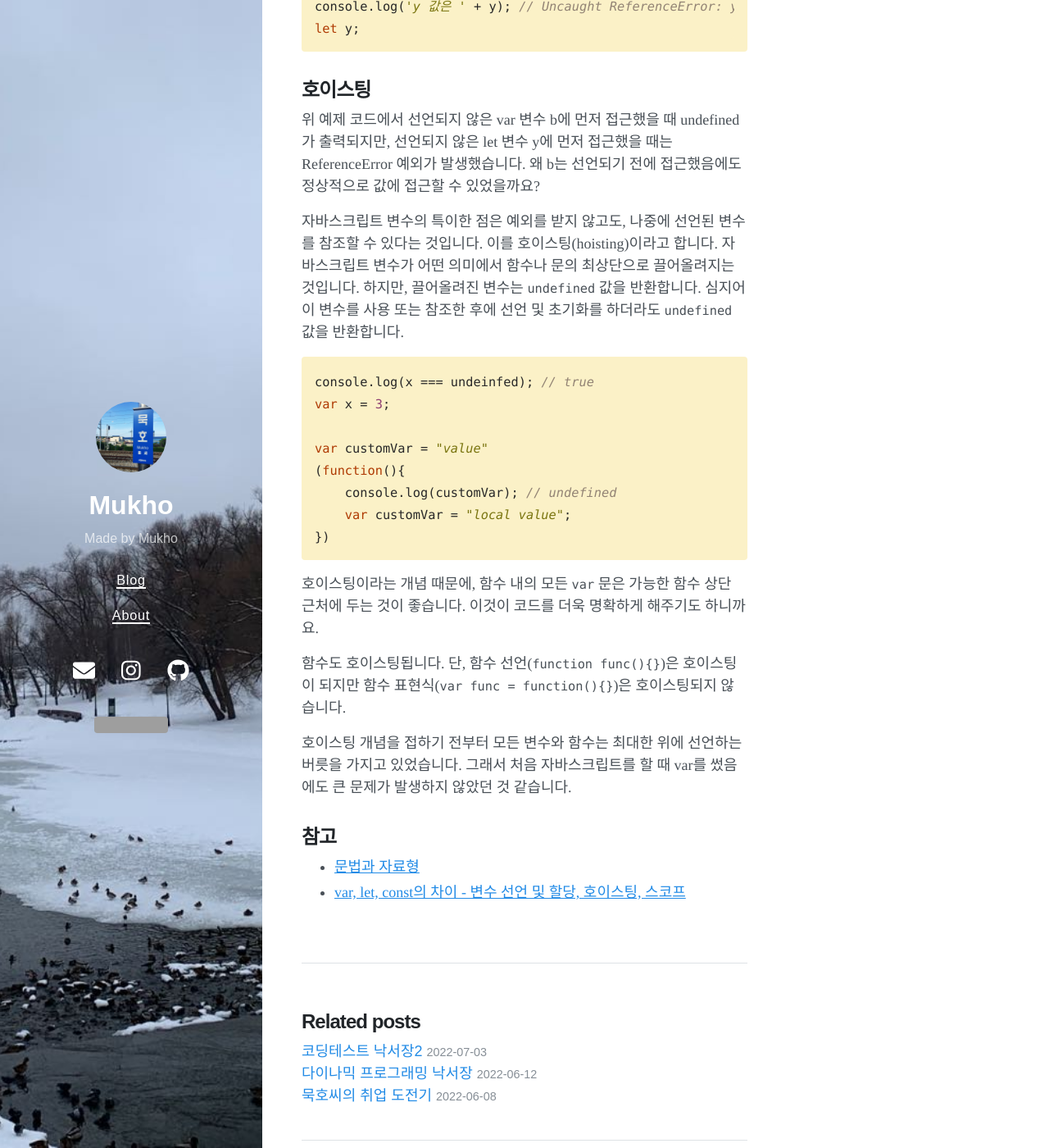
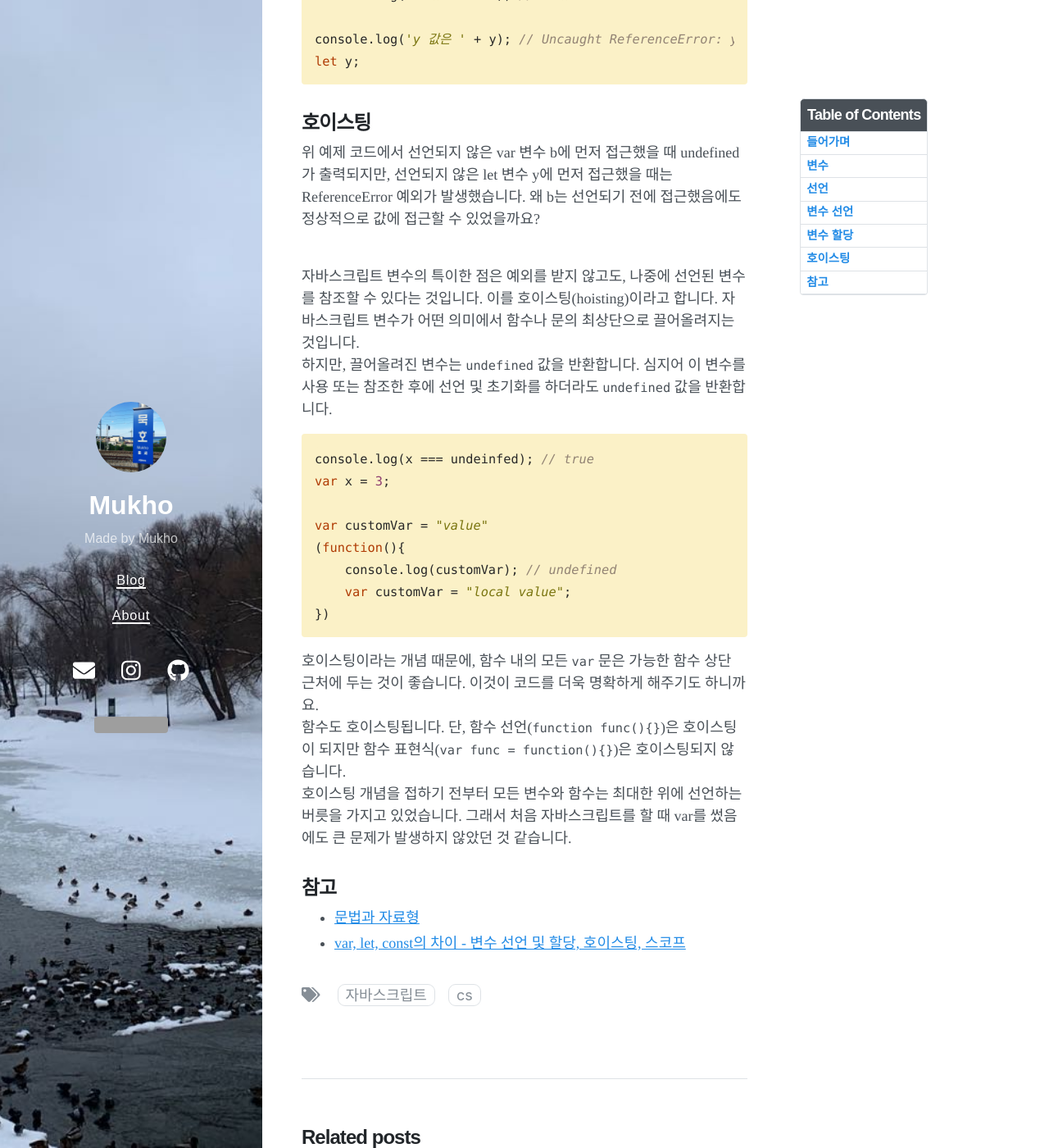
Before and after one commit to mukhoplus/mukhoplus.github.io, a Jekyll site: the page built from _posts/2022-08-20-[JavaScript] var, let, const.md, in a window 1280 px wide and 1400 px high, scrolled down 2664 px. Shown: the whole window at 82% size. Built offline with Jekyll 4.4.1, drawn with Linux system fonts in a browser that asks for light colours; nearby versions of some CDN libraries; our own code applies the rules of GitHub Pages for plain Markdown files; comment, search, counter and statistics services are not loaded; some of the changed text lies outside the part shown; grey boxes are pictures that could not be loaded.

Commit message:
Update Post

````diff
--- a/_posts/2022-08-20-[JavaScript] var, let, const.md
+++ b/_posts/2022-08-20-[JavaScript] var, let, const.md
@@ -1,6 +1,7 @@
 ---
 layout: post
-title: [JavaScript] var, let, const
+title: "[JavaScript] var, let, const"
+excerpt: "자바스크립트의 변수에 관한 내용을 정리해보았습니다."
 date: 2022-08-20 16:20 +0000
 last_modified_at: 2022-08-20 16:20:04 +0000
 tags: [자바스크립트, CS]
@@ -13,7 +14,7 @@
 
 ## 변수
 
-변수는 하나의 값을 저장하기 위해 확보한 메모리 공간 자체 또는 그 메모리 공간을 식별하기 위해 붙인 이름입니다. 예를 들어 이름 값을 저장하기 위해 주소가 '0000'인 공간을 사용한다면, 그 공간을 개발자가 쉽게 식별할 수 있게 이름을 붙여주는 것입니다. '서울특별시 종로구 ~'라는 주소에 '***의 집'이라는 이름을 붙여주는 것과 같습니다.
+변수는 하나의 값을 저장하기 위해 확보한 메모리 공간 자체 또는 그 메모리 공간을 식별하기 위해 붙인 이름입니다. 예를 들어 이름 값을 저장하기 위해 주소가 '0000'인 공간을 사용한다면, 그 공간을 개발자가 쉽게 식별할 수 있게 이름을 붙여주는 것입니다. '서울특별시 종로구 ~'라는 주소에 '***의 집'이라는 이름을 붙여주는 것과 같습니다.<br>
 변수(variable)에 값을 저장하는 것을 **할당**(assignment), 변수에 저장된 값을 읽어 들이는 것을 **참조**(reference), 변수명을 자바스크립트 엔진에 알리는 것을 **선언**(declaration)이라고 합니다.
 
 ## 선언
@@ -31,7 +32,7 @@
 - ``var x = 11;``과 같이 ``var`` 키워드로 변수를 선언할 수 있습니다. 이 구문은 실행 맥락에 따라 **지역 및 전역 변수**를 선언하는데 모두 사용될 수 있습니다.
 - ``let y = 22;``와 같이 ``const`` 또는 ``let``키워드로 변수를 선언할 수 있습니다. 이 구문은 블록 스코프 지역 변수를 선언하는데 사용될 수 있습니다.
 
-``const``는 읽기 전용 상수를 만드는 키워드로, 스크립트가 실행 중인 동안 대입을 통해 값을 바꾸거나 재선언될 수 없습니다. ``const``는 변수의 선언과 초기화를 동시에 진행해야 합니다. 재할당의 금지가 곧 '불변'을 의미하지는 않습니다. ``(const) name = 'mukho'``처럼 원시값의 재할당은 불가능하지만, 객체 값의 재할당은 가능하기 때문입니다. 객체를 불변하게 하려면 ``Object.freeze()``를 사용해야 합니다.
+``const``는 읽기 전용 상수를 만드는 키워드로, 스크립트가 실행 중인 동안 대입을 통해 값을 바꾸거나 재선언될 수 없습니다. ``const``는 변수의 선언과 초기화를 동시에 진행해야 합니다. 재할당의 금지가 곧 '불변'을 의미하지는 않습니다. ``(const) name = 'mukho'``처럼 원시값의 재할당은 불가능하지만, 객체 값의 재할당은 가능하기 때문입니다. 객체를 불변하게 하려면 ``Object.freeze()``를 사용해야 합니다.<br>
 그렇다면 ``var``와 ``let``의 차이는 무엇일까요?
 - ``var`` 키워드
     - 변수의 중복 선언이 가능하여, 예기치 못한 값을 반환할 수 있음.
@@ -88,9 +89,9 @@
 ## 호이스팅
 
 위 예제 코드에서 선언되지 않은 var 변수 b에 먼저 접근했을 때 undefined가 출력되지만, 선언되지 않은 let 변수 y에 먼저 접근했을 때는 ReferenceError 예외가 발생했습니다.
-왜 b는 선언되기 전에 접근했음에도 정상적으로 값에 접근할 수 있었을까요?
+왜 b는 선언되기 전에 접근했음에도 정상적으로 값에 접근할 수 있었을까요?<br><br>
 
-자바스크립트 변수의 특이한 점은 예외를 받지 않고도, 나중에 선언된 변수를 참조할 수 있다는 것입니다. 이를 호이스팅(hoisting)이라고 합니다. 자바스크립트 변수가 어떤 의미에서 함수나 문의 최상단으로 끌어올려지는 것입니다.
+자바스크립트 변수의 특이한 점은 예외를 받지 않고도, 나중에 선언된 변수를 참조할 수 있다는 것입니다. 이를 호이스팅(hoisting)이라고 합니다. 자바스크립트 변수가 어떤 의미에서 함수나 문의 최상단으로 끌어올려지는 것입니다.<br>
 하지만, 끌어올려진 변수는 ``undefined`` 값을 반환합니다. 심지어 이 변수를 사용 또는 참조한 후에 선언 및 초기화를 하더라도 ``undefined`` 값을 반환합니다.
 
 ```javascript
@@ -104,10 +105,8 @@
 })
 ```
 
-호이스팅이라는 개념 때문에, 함수 내의 모든 ``var`` 문은 가능한 함수 상단 근처에 두는 것이 좋습니다. 이것이 코드를 더욱 명확하게 해주기도 하니까요.
-
-함수도 호이스팅됩니다. 단, 함수 선언(``function func(){}``)은 호이스팅이 되지만 함수 표현식(``var func = function(){}``)은 호이스팅되지 않습니다.
-
+호이스팅이라는 개념 때문에, 함수 내의 모든 ``var`` 문은 가능한 함수 상단 근처에 두는 것이 좋습니다. 이것이 코드를 더욱 명확하게 해주기도 하니까요.<br>
+함수도 호이스팅됩니다. 단, 함수 선언(``function func(){}``)은 호이스팅이 되지만 함수 표현식(``var func = function(){}``)은 호이스팅되지 않습니다.<br>
 호이스팅 개념을 접하기 전부터 모든 변수와 함수는 최대한 위에 선언하는 버릇을 가지고 있었습니다. 그래서 처음 자바스크립트를 할 때 var를 썼음에도 큰 문제가 발생하지 않았던 것 같습니다.
 
 ## 참고
````
